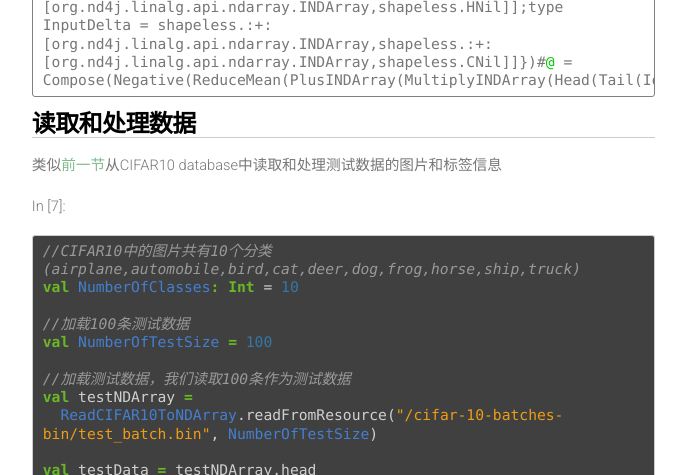
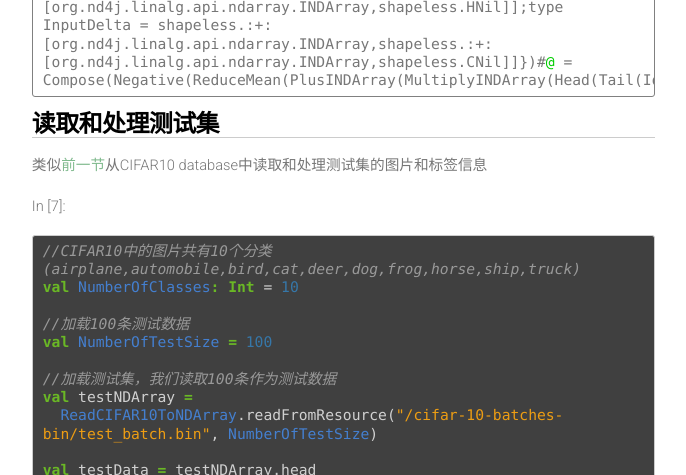
Before and after one commit to ThoughtWorksInc/DeepLearning.scala, a Jekyll site: the page built from demo/CNNs.html, in a window 1280 px wide and 900 px high, scrolled down 8228 px. Shown: the part 150-625 px from the top of the window, without its empty margins (387-1073 px from the left). Built offline with Jekyll 4.4.1, drawn with Linux system fonts in a browser that asks for light colours; nearby versions of some CDN libraries; comment, search, counter and statistics services are not loaded.

Commit message:
Automatically generate the html from ipynb.

```diff
--- a/demo/CNNs.html
+++ b/demo/CNNs.html
@@ -608,7 +608,7 @@ defined <span class="ansi-green-fg">function</span> <span class="ansi-cyan-fg">n
 </div>
 <div class="inner_cell">
 <div class="text_cell_render border-box-sizing rendered_html">
-<h2 id="&#35835;&#21462;&#21644;&#22788;&#29702;&#25968;&#25454;">&#35835;&#21462;&#21644;&#22788;&#29702;&#25968;&#25454;<a class="anchor-link" href="#&#35835;&#21462;&#21644;&#22788;&#29702;&#25968;&#25454;">&#182;</a></h2>
+<h2 id="&#35835;&#21462;&#21644;&#22788;&#29702;&#27979;&#35797;&#38598;">&#35835;&#21462;&#21644;&#22788;&#29702;&#27979;&#35797;&#38598;<a class="anchor-link" href="#&#35835;&#21462;&#21644;&#22788;&#29702;&#27979;&#35797;&#38598;">&#182;</a></h2>
 </div>
 </div>
 </div>
@@ -617,7 +617,7 @@ defined <span class="ansi-green-fg">function</span> <span class="ansi-cyan-fg">n
 </div>
 <div class="inner_cell">
 <div class="text_cell_render border-box-sizing rendered_html">
-<p>类似<a href="https://thoughtworksinc.github.io/DeepLearning.scala/demo/TwoLayerNet.html">前一节</a>从CIFAR10 database中读取和处理测试数据的图片和标签信息</p>
+<p>类似<a href="https://thoughtworksinc.github.io/DeepLearning.scala/demo/TwoLayerNet.html">前一节</a>从CIFAR10 database中读取和处理测试集的图片和标签信息</p>
 
 </div>
 </div>
@@ -633,7 +633,7 @@ defined <span class="ansi-green-fg">function</span> <span class="ansi-cyan-fg">n
 <span class="c1">//加载100条测试数据</span>
 <span class="k">val</span> <span class="nc">NumberOfTestSize</span> <span class="k">=</span> <span class="mi">100</span>
 
-<span class="c1">//加载测试数据，我们读取100条作为测试数据</span>
+<span class="c1">//加载测试集，我们读取100条作为测试数据</span>
 <span class="k">val</span> <span class="n">testNDArray</span> <span class="k">=</span>
   <span class="nc">ReadCIFAR10ToNDArray</span><span class="o">.</span><span class="n">readFromResource</span><span class="o">(</span><span class="s">&quot;/cifar-10-batches-bin/test_batch.bin&quot;</span><span class="o">,</span> <span class="nc">NumberOfTestSize</span><span class="o">)</span>
 
@@ -919,10 +919,10 @@ train loss : 0.2774548053741455
 
 
 
-<div id="c5beb44a-56c3-4aa9-8858-5e74a163ef13"></div>
+<div id="74e98773-0f21-4d84-8923-cb622051f7f3"></div>
 <div class="output_subarea output_javascript ">
 <script type="text/javascript">
-var element = $('#c5beb44a-56c3-4aa9-8858-5e74a163ef13');
+var element = $('#74e98773-0f21-4d84-8923-cb622051f7f3');
 
 requirejs(["plotly"], function(Plotly) {
   (function () {
```
Also changed, not shown: 1 other file.
